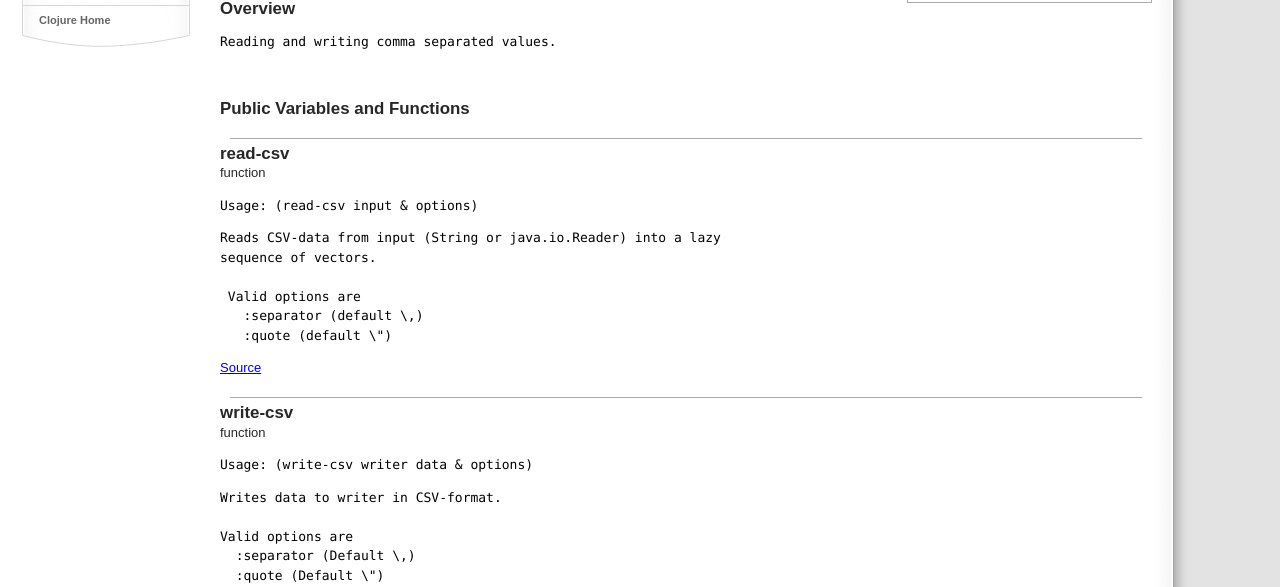
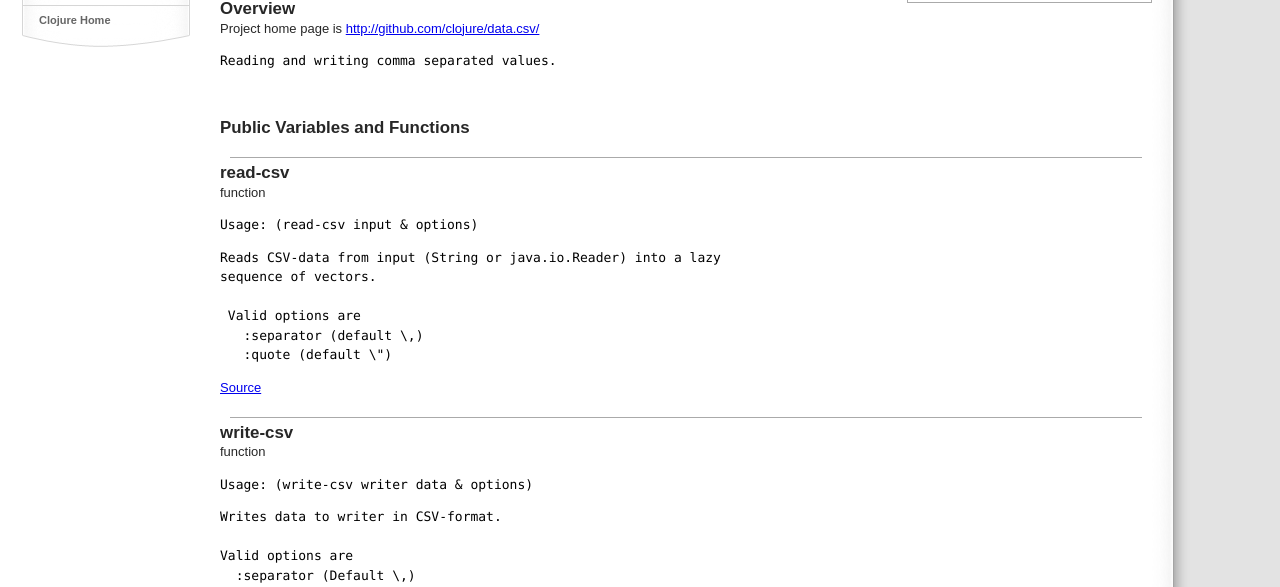
Before and after one commit to clojure/data.csv, a plain HTML site: page index.html in a window 1280 px wide. Shown: the part 213-800 px from the top of the page. Drawn offline with Linux system fonts and the light colour scheme.

Commit message:
Autodoc commit for master/fa51ad06

```diff
--- a/index.html
+++ b/index.html
@@ -1,5 +1,6 @@
 <html>
   <head>
+    <meta content="text/html; charset=utf-8" http-equiv="Content-Type" />
     <title>clojure.data.csv - Reading and writing CSV files 0.1.3 API documentation</title>
     <link href="static/favicon.png" rel="icon" />
     <link href="static/favicon.png" rel="shortcut icon" />
@@ -7,9 +8,6 @@
     <link media="all" type="text/css" href="static/wiki.css" rel="stylesheet" />
     <link media="all" type="text/css" href="static/internal.css" rel="stylesheet" />
     <style>.menuWrapper{height: 36px;}</style>
-    <!--[if lte IE 6]>
-    <link rel="stylesheet" href="http://www.wikispaces.com/_/2009051601/s/internal_ie.css" type="text/css" />
-    <![endif]-->
   </head>
 <!--
 This document was auto-generated from the source by the clojure autodoc system.
@@ -72,6 +70,7 @@ namespace.
 <br />Full namespace name: <span id="long-name">clojure.data.csv</span>
 <p></p>
 <h2>Overview</h2>
+<div id="home-page">Project home page is <a href="http://github.com/clojure/data.csv/">http://github.com/clojure/data.csv/</a></div>
 <pre id="namespace-docstr">Reading and writing comma separated values.</pre>
 
 
```
Also changed, not shown: api-index.html (+1 -3 lines).
